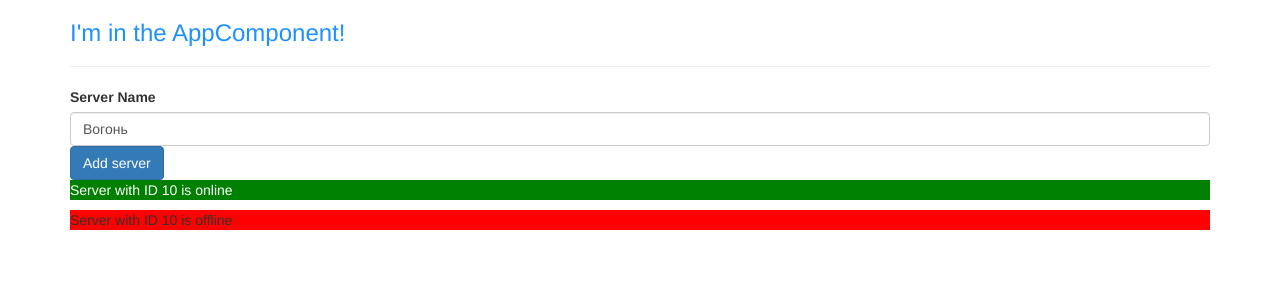
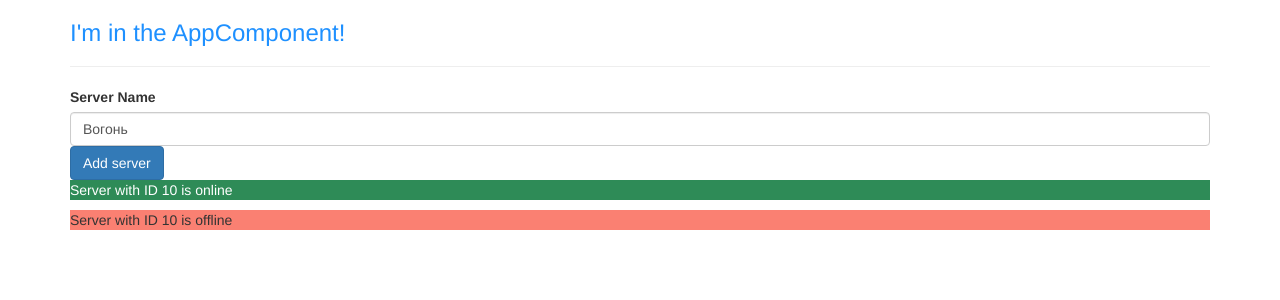
Before and after one commit to iftemplar/Angular, an Angular app: page / in a window 1280 px wide. Shown: the top 300 px of the page. Built offline with nearby package versions, Linux system fonts and the light colour scheme.

Commit message:
ngFor directive

```diff
--- a/src/app/server/server.component.ts
+++ b/src/app/server/server.component.ts
@@ -23,6 +23,6 @@
     }
 
     getColor() {
-        return this.serverStatus === 'online' ? 'green' : 'red';
+        return this.serverStatus === 'online' ? 'SeaGreen' : 'Salmon';
     }
 }
--- a/src/app/servers/servers.component.html
+++ b/src/app/servers/servers.component.html
@@ -15,6 +15,6 @@
     [disabled]="!allowNewServer"
     (click)="onCreateServer()">Add server</button>
    <!-- <p>{{ serverCreationStatus }}</p> -->
+
 <p *ngIf="serverCreated; else noServer">Server was created, server name is {{ serverName }}</p>
-<app-server></app-server>
-<app-server></app-server>
+<app-server *ngFor="let server of servers"></app-server>
--- a/src/app/servers/servers.component.ts
+++ b/src/app/servers/servers.component.ts
@@ -16,6 +16,7 @@
   serverCreationStatus = 'No server was created!';
   serverName = 'Вогонь';
   serverCreated = false;
+  servers = ['Testserver', 'Testserver 2'];
 
   constructor() {
     setTimeout(() => {
@@ -28,6 +29,7 @@
 
   onCreateServer(){
     this.serverCreated = true;
+    this.servers.push(this.serverName);
     this.serverCreationStatus = 'Server was created! Name is ' + this.serverName;
   }
 
```
